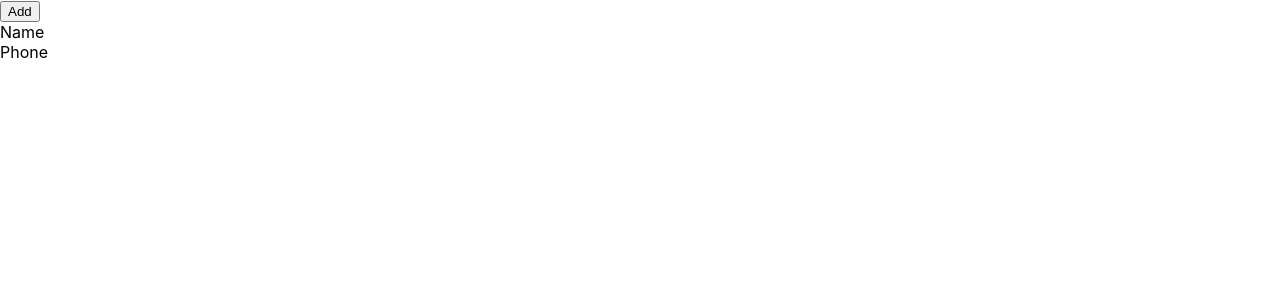
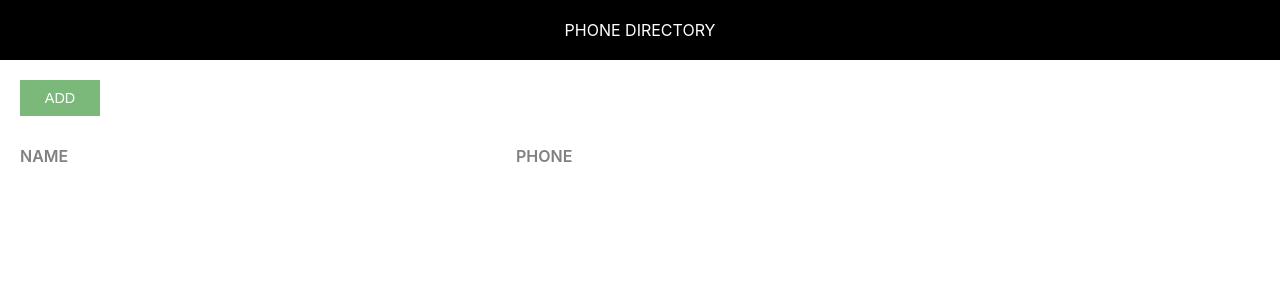
Before and after one commit to aadigarg001/phone-directory, a React (Create React App) app: page / in a window 1280 px wide. Shown: the top 300 px of the page. Built offline with nearby package versions, Linux system fonts and the light colour scheme.

Commit message:
Styling: Styled 'App' (Home Page)

```diff
--- /dev/null
+++ b/src/App.css
@@ -0,0 +1,44 @@
+.component-body-container {
+    padding: 20px;
+}
+
+.custom-btn {
+    padding: 10px;
+    border: none;
+    margin-right: 10px;
+    text-transform: uppercase;
+    width: 80px;
+    font-size: 0.9rem;
+    cursor: pointer;
+    outline: none;
+}
+
+.add-btn {
+    background: #7ab97a;
+    color: #fff;
+}
+
+.grid-container {
+    display: grid;
+    grid-template-columns: 40% 30% auto;
+    margin-bottom: 10px;
+}
+
+.heading-container {
+    margin: 30px 0 30px 0;
+    width: 100%;
+}
+
+.grid-item {
+    background-color: rgba(255, 255, 255, 0.8);
+    font-size: 1.15rem;
+    word-wrap: break-word;
+    padding-right: 10px;
+}
+
+.name-heading, .phone-heading {
+    font-size: 1rem;
+    font-weight: 600;
+    color: #808080;
+    text-transform: uppercase;
+}
--- a/src/App.js
+++ b/src/App.js
@@ -1,12 +1,17 @@
 import React from 'react';
 import Header from './Header.js';
+import './App.css';
 function App() {
   return (
     <div>
-        <button>Add</button>
-        <div>
-          <span>Name</span><br />
-          <span>Phone</span>
+         <Header />
+        <div className="component-body-container">
+          <button className="custom-btn add-btn">Add</button>
+
+          <div className="grid-container heading-container">
+            <span className="grid-item name-heading">Name</span>
+            <span className="grid-item phone-heading">Phone</span>
+          </div>
         </div>
     </div>
   );
--- /dev/null
+++ b/src/Header.css
@@ -0,0 +1,7 @@
+.header {
+    text-align: center;
+    padding: 20px;
+    background: #000;
+    color: #fff;
+    text-transform: uppercase;
+}
--- a/src/Header.js
+++ b/src/Header.js
@@ -1,15 +1,9 @@
 import React from 'react';
+import './Header.css';
+const Header = function () {
 
-const Header = function () {
-    const headerStyle = {
-        textAlign: 'center',
-        padding: 20,
-        background: '#000',
-        color: '#fff',
-        textTransform: 'uppercase'
-    };
     return (
-         <div style={headerStyle}>
+          <div className="header">
             Phone Directory
         </div>
     )
```
